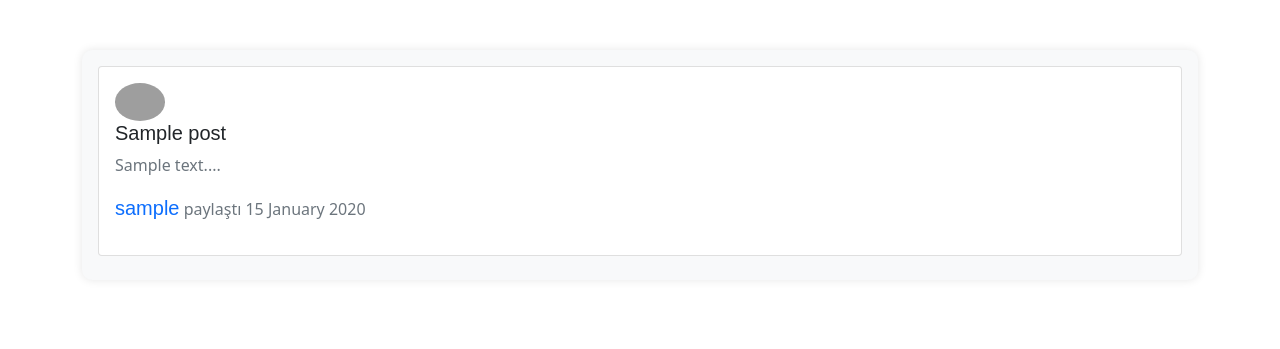
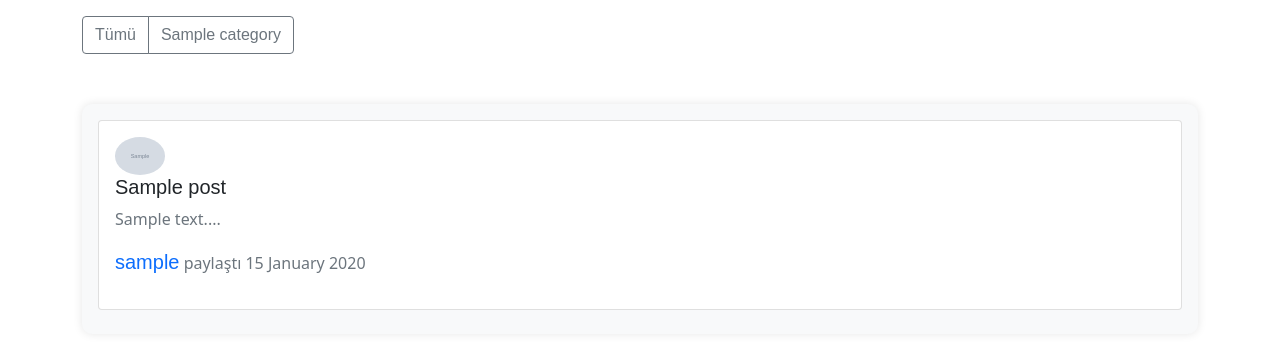
Before and after one commit to KadirKARAKAS/Wufoo.net, a Flask app: page / in a window 1280 px wide. Shown: the part 62-411 px from the top of the page. Run offline with Flask 3, Linux system fonts and the light colour scheme; tables that the repository leaves empty hold one stand-in row (values such as "Sample post"); grey boxes marked "Sample" are stand-in pictures; some libraries are stand-ins or nearby versions; grey boxes are pictures that could not be loaded.

Commit message:
anasayfada eksiklikler halledildi

```diff
--- a/app/templates/home.html
+++ b/app/templates/home.html
@@ -1,3 +1,4 @@
+<!-- templates/home.html -->
 <!DOCTYPE html>
 <html lang="en">
 <head>
@@ -5,20 +6,16 @@
     <meta name="viewport" content="width=device-width, initial-scale=1.0">
     <title>Home Page</title>
     <link href="https://cdn.jsdelivr.net/npm/bootstrap@5.1.3/dist/css/bootstrap.min.css" rel="stylesheet">
-    <meta name="description" content="Full width navbar with submenu tiles, designed with bootstrap 5">
-    <script src="https://code.jquery.com/jquery-3.1.1.min.js" integrity="sha256-hVVnYaiADRTO2PzUGmuLJr8BLUSjGIZsDYGmIJLv2b8=" crossorigin="anonymous"></script>
-    <script src="https://cdn.jsdelivr.net/npm/bootstrap@5.1.3/dist/js/bootstrap.bundle.min.js" integrity="sha384-ka7Sk0Gln4gmtz2MlQnikT1wXgYsOg+OMhuP+IlRH9sENBO0LRn5q+8nbTov4+1p" crossorigin="anonymous"></script>
+    <script src="https://cdn.jsdelivr.net/npm/bootstrap@5.1.3/dist/js/bootstrap.bundle.min.js"></script>
     <style>
         a {
             font-family: 'Darker Grotesque', sans-serif;
             font-size: 20px;
             text-decoration: none;
         }
-
         .lavish {
             font-family: 'Lavishly Yours', cursive;
         }
-
         .forum-content {
             margin: 50px auto;
             max-width: 1200px;
@@ -27,22 +24,8 @@
             border-radius: 10px;
             box-shadow: 0px 0px 10px rgba(0, 0, 0, 0.1);
         }
-
         .forum-item img {
-      margin-right: 15px; /* Sağa yatay boşluk ekle */
-    }
-
-    .customSubMenuHolder:hover>.customSubMenu {
-      display: block
-    }
-
-    .customSubMenu {
-      display: none;
-      box-shadow: 2px 8px 12px rgba(0, 0, 0, 0.5);
-      position: absolute;
-      width: 100%;
-      left: 0;
-      background: #00354b;
+            margin-right: 15px;
         }
     </style>
 </head>
@@ -105,6 +88,20 @@
         </div>
     </nav>
 
+    <!-- Kategori Filtreleme -->
+    <div class="container mt-3">
+        <div class="row">
+            <div class="col">
+                <div class="btn-group" role="group" aria-label="Kategori Filtreleme">
+                    <a href="{{ url_for('routes.home') }}" class="btn btn-outline-secondary">Tümü</a>
+                    {% for category in categories %}
+                        <a href="{{ url_for('routes.category_posts', category_id=category.id) }}" class="btn btn-outline-secondary">{{ category.name }}</a>
+                    {% endfor %}
+                </div>
+            </div>
+        </div>
+    </div>
+
     <!-- Yeni Gönderi Modal -->
     <div class="modal fade" id="newPostModal" tabindex="-1" aria-labelledby="newPostModalLabel" aria-hidden="true">
         <div class="modal-dialog">
@@ -145,7 +142,7 @@
                 <div class="card mb-2">
                     <div class="card-body p-2 p-sm-3">
                         <div class="media forum-item">
-                            <img src="https://bootdey.com/img/Content/avatar/avatar1.png" class="mr-3 rounded-circle" width="50" alt="User"/>
+                            <img src="{{ url_for('static', filename='profile_pics/' + post.author.image_file) }}" class="mr-3 rounded-circle" width="50" alt="User"/>
                             <div class="media-body">
                                 <h6>
                                     <a href="{{ url_for('routes.post', post_id=post.id) }}" class="text-body">{{ post.title }}</a>
@@ -156,7 +153,7 @@
                                     <span class="text-secondary font-weight-bold">{{ post.date_posted.strftime('%d %B %Y') }}</span>
                                 </p>
                                 {% if current_user.is_authenticated and current_user.id == post.author.id %}
-                                    <a href="{{ url_for('routes.update_post', post_id=post.id) }}" class="btn btn-link card-link">Düzenle</a>
+                                    <a href="#" class="btn btn-link card-link" data-bs-toggle="modal" data-bs-target="#updatePostModal{{ post.id }}">Düzenle</a>
                                     <form action="{{ url_for('routes.delete_post', post_id=post.id) }}" method="POST" class="d-inline">
                                         <button type="submit" class="btn btn-link card-link text-danger" onclick="return confirm('Bu gönderiyi silmek istediğinizden emin misiniz?')">Sil</button>
                                     </form>
@@ -165,9 +162,43 @@
                         </div>
                     </div>
                 </div>
+
+                <!-- Düzenleme Modal'ı -->
+                <div class="modal fade" id="updatePostModal{{ post.id }}" tabindex="-1" aria-labelledby="updatePostModalLabel{{ post.id }}" aria-hidden="true">
+                    <div class="modal-dialog">
+                        <div class="modal-content">
+                            <div class="modal-header">
+                                <h5 class="modal-title" id="updatePostModalLabel{{ post.id }}">Gönderiyi Güncelle</h5>
+                                <button type="button" class="btn-close" data-bs-dismiss="modal" aria-label="Close"></button>
+                            </div>
+                            <div class="modal-body">
+                                <form action="{{ url_for('routes.update_post', post_id=post.id) }}" method="POST">
+                                    <div class="mb-3">
+                                        <label for="title{{ post.id }}" class="form-label">Başlık</label>
+                                        <input type="text" class="form-control" id="title{{ post.id }}" name="title" value="{{ post.title }}" required>
+                                    </div>
+                                    <div class="mb-3">
+                                        <label for="content{{ post.id }}" class="form-label">İçerik</label>
+                                        <textarea class="form-control" id="content{{ post.id }}" name="content" rows="3" required>{{ post.content }}</textarea>
+                                    </div>
+                                    <div class="mb-3">
+                                        <label for="category{{ post.id }}" class="form-label">Kategori</label>
+                                        <select class="form-select" id="category{{ post.id }}" name="category" required>
+                                            {% for category in categories %}
+                                                <option value="{{ category.id }}" {% if post.category_id == category.id %}selected{% endif %}>{{ category.name }}</option>
+                                            {% endfor %}
+                                        </select>
+                                    </div>
+                                    <button type="submit" class="btn btn-primary">Güncelle</button>
+                                </form>
+                            </div>
+                        </div>
+                    </div>
+                </div>
             {% endfor %}
         </div>
     </div>
-      <script src="https://cdn.jsdelivr.net/npm/bootstrap@5.3.3/dist/js/bootstrap.bundle.min.js" integrity="sha384-YvpcrYf0tY3lHB60NNkmXc5s9fDVZLESaAA55NDzOxhy9GkcIdslK1eN7N6jIeHz" crossorigin="anonymous"></script>
+
+    <script src="https://cdn.jsdelivr.net/npm/bootstrap@5.1.3/dist/js/bootstrap.bundle.min.js"></script>
 </body>
 </html>
```
Lines whose indentation alone changed are shown as unchanged.
